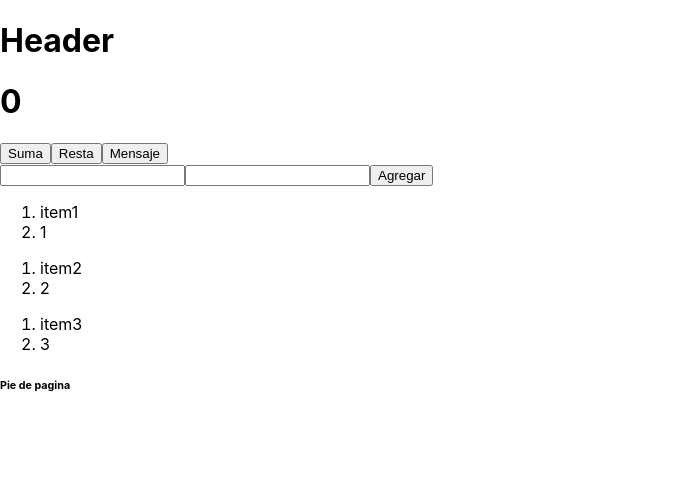
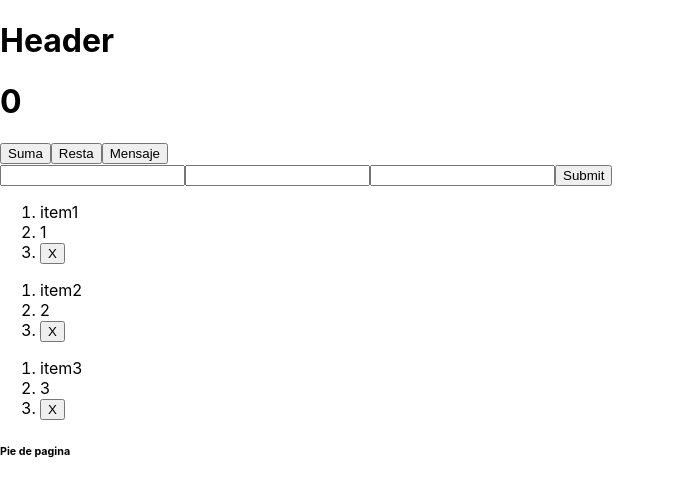
Before and after one commit to louisloewen/ActClaseTC3004B, a React (Create React App) app in the folder my-app/: page / in a window 1280 px wide. Shown: the top 496 px of the page, without its empty margins (0-675 px from the left). Built offline with nearby package versions, Linux system fonts and the light colour scheme.

Commit message:
Cambios dia dos

```diff
--- a/my-app/src/App.jsx
+++ b/my-app/src/App.jsx
@@ -13,6 +13,7 @@ function App() {
     { id: 2, name: "item2", price: 2 },
     { id: 3, name: "item3", price: 3 }
   ]);
+
   let [count,setCount] = useState(0);
   const sum = () => {
     setCount(count+1);
@@ -20,11 +21,17 @@ function App() {
   const resta = () => {
     setCount(count-1);
   };
+
   const nombre = "Hugo Reyes";
   const elemento = <h1>Hello, {nombre}</h1>;
+
   const add = (item) => {
     item.id = items.length + 1
     setItems([...items, item]);
+  };
+
+  const del = (id) => {
+    setItems(items.filter((item) => item.id !== id));
   };
   return (
     <div>
@@ -36,7 +43,7 @@ function App() {
       <Button name={"Mensaje"} click={() => alert("hola")}/>
       <Add add={add}/>
 
-      <List items={items}/>
+      <List items={items} ondelete={del}/>
 
 
       <Footer/>
--- a/my-app/src/Components/Add.jsx
+++ b/my-app/src/Components/Add.jsx
@@ -2,19 +2,37 @@ import React, { useState } from 'react'
 import Button from './Button'
 
 const Add = ({add}) => {
-  const [name,setName] = useState("")
+  const [name,setName] = useState("");
+  const [price,setPrice] = useState("");
+  const onsubmit = (e) => {
+    e.preventDefault();
+    if (!name || !price ) {
+      alert("Ingresa algo ")
+      return
+    };
+    add({name,price});
+    setName("");
+    setPrice("");
+  };
   return (
-    <div>
+    <form onSubmit={onsubmit}>
         <input
-            onCHange={(e) => setName(e.target.value)}
+            onChange={(e) => setName(e.target.value)}
             value={name}
             type = "text"
             name=""
             id="">
         </input>
+        <input
+            onChange={(e) => setPrice(e.target.value)}
+            value={price}
+            type = "text"
+            name=""
+            id="">
+        </input>
         <input type = "text" name="" id=""></input>
-        <Button name = "Agregar"/>
-    </div>
+        <input type = "submit" name = "Agregar"/>
+    </form>
   );
 };
 
--- a/my-app/src/Components/Item.jsx
+++ b/my-app/src/Components/Item.jsx
@@ -1,11 +1,17 @@
 import React from 'react'
+import Button from './Button';
 
-const Item = ({item}) => {
+const Item = ({item,ondelete}) => {
     return (
         <div>
           <ol>
             <li>{item.name}</li>
             <li>{item.price}</li>
+            <li>
+              <Button
+               click={() => ondelete(item.id)}
+               name={"X"}/>
+            </li>
           </ol>
         </div>
     );
--- a/my-app/src/Components/List.jsx
+++ b/my-app/src/Components/List.jsx
@@ -2,11 +2,13 @@ import React from 'react'
 import Item from './Item'
 
 
-const List = ({ items }) => {
+const List = ({ items, ondelete }) => {
     return (
       <>
         {items.map((i) => (
-          <Item key={i.id} item={i} />
+          <Item key={i.id} item={i}
+          ondelete={ondelete}
+          />
         ))}
       </>
     );
```
Also changed, not shown: 1 other file (tests, documents, lock files or other folders).
